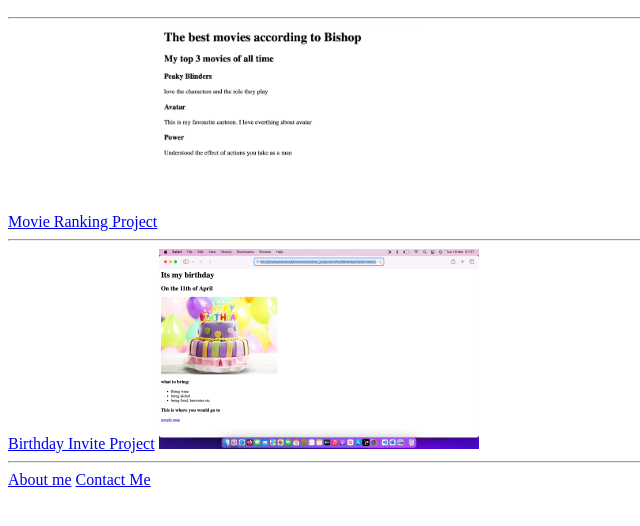
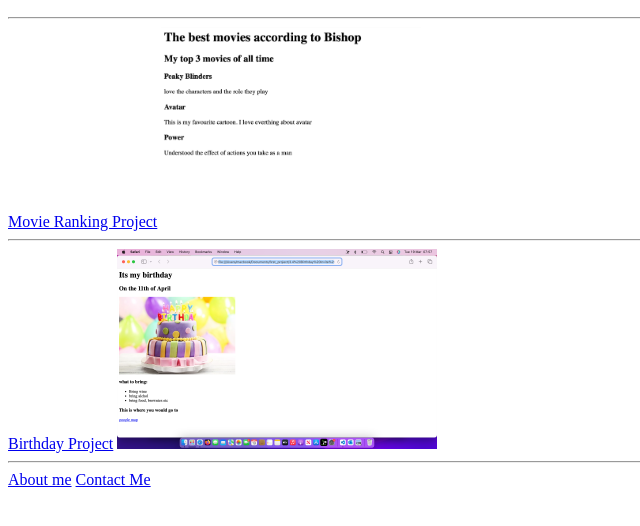
Before and after one commit to kahyis/bishop, a plain HTML site: page index.html in a window 1280 px wide. Shown: the part 110-636 px from the top of the page, without its empty margins (0-640 px from the left). Drawn offline with Linux system fonts and the light colour scheme.

Commit message:
Update index.html

```diff
--- a/index.html
+++ b/index.html
@@ -13,7 +13,7 @@
  <a href="./public/movie-ranking.html">Movie Ranking Project</a>
  <img src="./assets/images/mycodemovie.png" height="200" alt="image of movie-ranking"/>
  <hr/>
- <a href="./public/birthdayinvite.html">Birthday Invite Project</a>
+ <a href="./public/birthdayinvite.html">Birthday Project</a>
  <img src="./assets/images/myrealcake.png" height="200" alt="image of my birthday work"/>
  <hr/>
  <a href="./public/about.html">About me</a>
```
